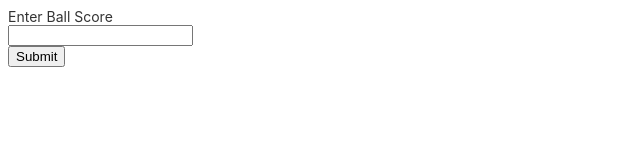
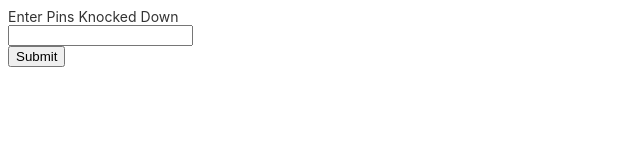
Before and after one commit to matthew-baus/CertifiedScrumDeveloper, an Angular app in the folder MyBowlingCenter/: page / in a window 1280 px wide. Shown: the top 160 px of the page, without its empty margins (0-640 px from the left). Built offline with nearby package versions, Linux system fonts and the light colour scheme.

Commit message:
Changing Label

```diff
--- a/MyBowlingCenter/src/app/app.component.html
+++ b/MyBowlingCenter/src/app/app.component.html
@@ -299,7 +299,7 @@
 </style>
 
 <form>
-  <label for="score">Enter Ball Score</label><br>
+  <label for="score">Enter Pins Knocked Down</label><br>
   <input type="text" id="score" name="score"><br>
   <input type="submit" value="Submit">
 </form>
```
